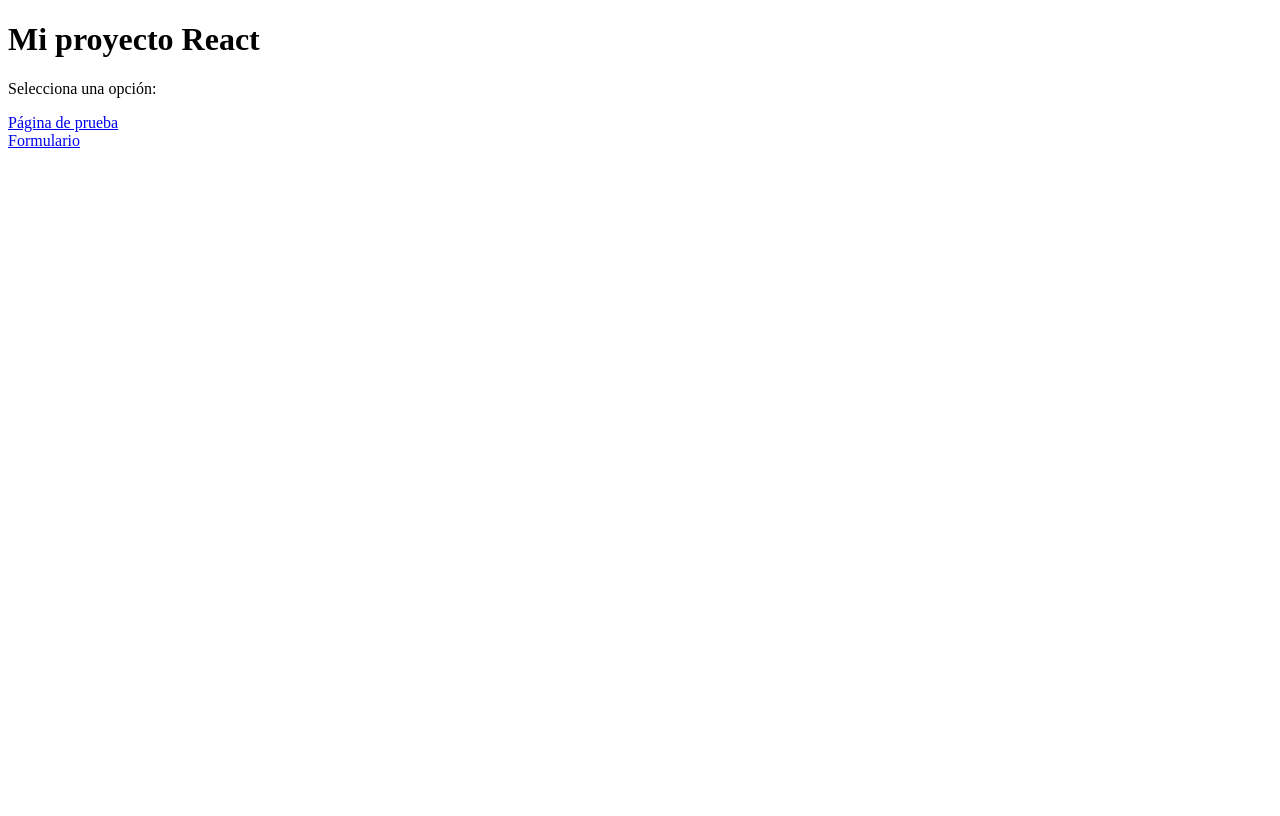
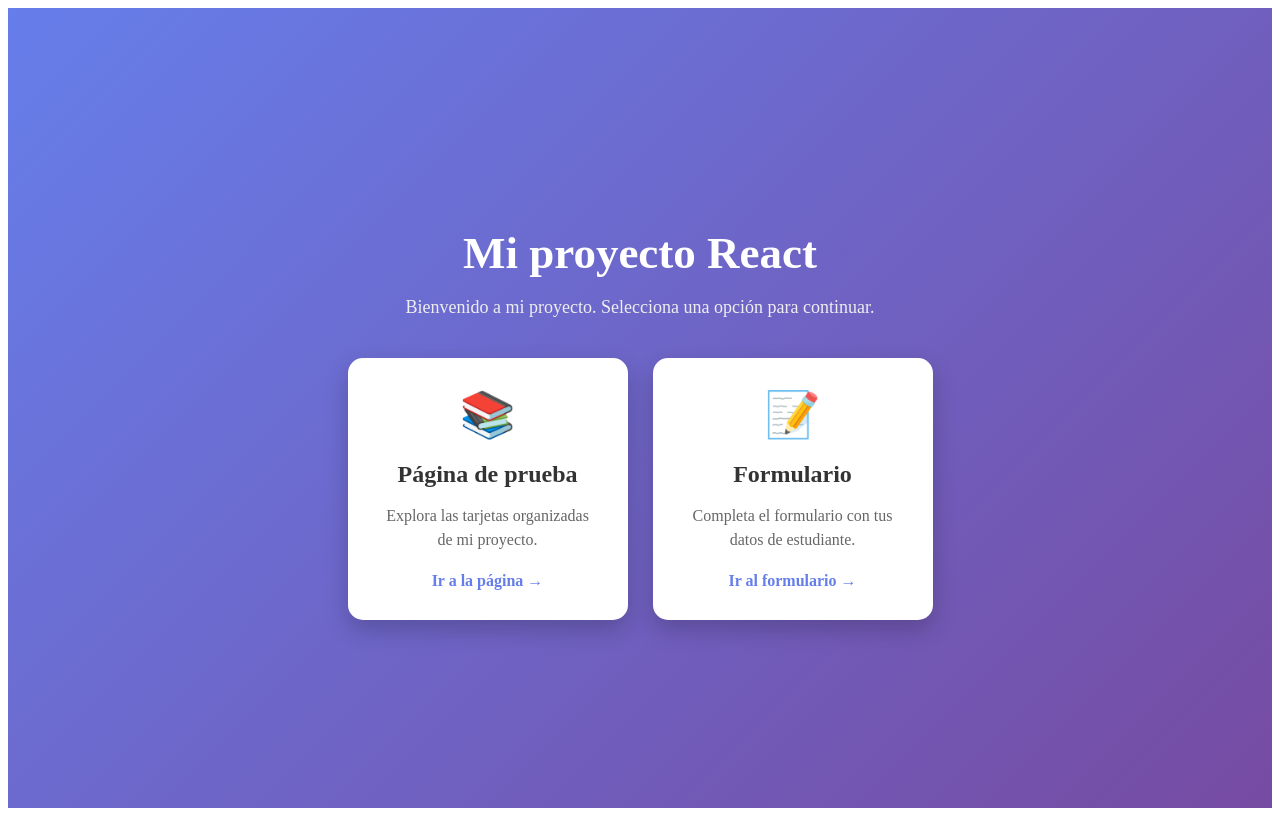
Before and after one commit to ZetaCygnus01/1PROYECTO, a React (Vite) app in the folder proyecto1/: page / in a window 1280 px wide. Built offline with nearby package versions, Linux system fonts and the light colour scheme; a web font is replaced by a local one.

Commit message:
ConfiguracionAppenelFormulario

```diff
--- a/proyecto1/src/App.jsx
+++ b/proyecto1/src/App.jsx
@@ -2,7 +2,7 @@ import { BrowserRouter, Routes, Route } from "react-router-dom";
 
 import Inicio from "./Pages/Inicio";
 import Prueba from "./Pages/Prueba";
-import Formulario from "./Pages/Formulario"
+import Formulario from "./Orquestadores/Formulario"
 
 function App() {
   return (
--- a/proyecto1/src/Pages/Inicio.jsx
+++ b/proyecto1/src/Pages/Inicio.jsx
@@ -1,21 +1,48 @@
 import { Link } from "react-router-dom";
+import "../Style/Inicio.css";
 
 function Inicio() {
     return (
-        <div>
-            <h1>Mi proyecto React</h1>
+        <div className="inicio">
 
-            <p>Selecciona una opción:</p>
+            <div className="contenedor-inicio">
 
-            <Link to="/prueba">
-                Página de prueba
-            </Link>
+                <h1>Mi proyecto React</h1>
 
-            <br />
+                <p className="subtitulo">
+                    Bienvenido a mi proyecto. Selecciona una opción para continuar.
+                </p>
 
-            <Link to="/formulario">
-                Formulario
-            </Link>
+                <div className="opciones">
+
+                    <Link to="/prueba" className="tarjeta">
+                        <div className="icono">📚</div>
+
+                        <h2>Página de prueba</h2>
+
+                        <p>
+                            Explora las tarjetas organizadas de mi proyecto.
+                        </p>
+
+                        <span>Ir a la página →</span>
+                    </Link>
+
+                    <Link to="/formulario" className="tarjeta">
+                        <div className="icono">📝</div>
+
+                        <h2>Formulario</h2>
+
+                        <p>
+                            Completa el formulario con tus datos de estudiante.
+                        </p>
+
+                        <span>Ir al formulario →</span>
+                    </Link>
+
+                </div>
+
+            </div>
+
         </div>
     );
 }
--- a/proyecto1/src/Style/Inicio.css
+++ b/proyecto1/src/Style/Inicio.css
@@ -0,0 +1,72 @@
+.inicio {
+    min-height: 100vh;
+    display: flex;
+    justify-content: center;
+    align-items: center;
+    background: linear-gradient(135deg, #667eea, #764ba2);
+    padding: 20px;
+    box-sizing: border-box;
+}
+
+.contenedor-inicio {
+    width: 100%;
+    max-width: 900px;
+    text-align: center;
+}
+
+.contenedor-inicio h1 {
+    color: white;
+    font-size: 45px;
+    margin-bottom: 10px;
+}
+
+.subtitulo {
+    color: #eeeeee;
+    font-size: 18px;
+    margin-bottom: 40px;
+}
+
+.opciones {
+    display: flex;
+    justify-content: center;
+    gap: 25px;
+    flex-wrap: wrap;
+}
+
+.tarjeta {
+    width: 280px;
+    padding: 30px;
+    background-color: white;
+    border-radius: 15px;
+    text-decoration: none;
+    color: #222;
+    box-shadow: 0 10px 25px rgba(0, 0, 0, 0.2);
+    transition: transform 0.3s ease, box-shadow 0.3s ease;
+    box-sizing: border-box;
+}
+
+.tarjeta:hover {
+    transform: translateY(-8px);
+    box-shadow: 0 15px 30px rgba(0, 0, 0, 0.3);
+}
+
+.icono {
+    font-size: 45px;
+    margin-bottom: 15px;
+}
+
+.tarjeta h2 {
+    margin-bottom: 10px;
+    color: #333;
+}
+
+.tarjeta p {
+    color: #666;
+    line-height: 1.5;
+    margin-bottom: 20px;
+}
+
+.tarjeta span {
+    color: #667eea;
+    font-weight: bold;
+}
```
Also changed, not shown: proyecto1/src/Orquestadores/Formulario.jsx (renamed from proyecto1/src/Pages/Formulario.jsx).
